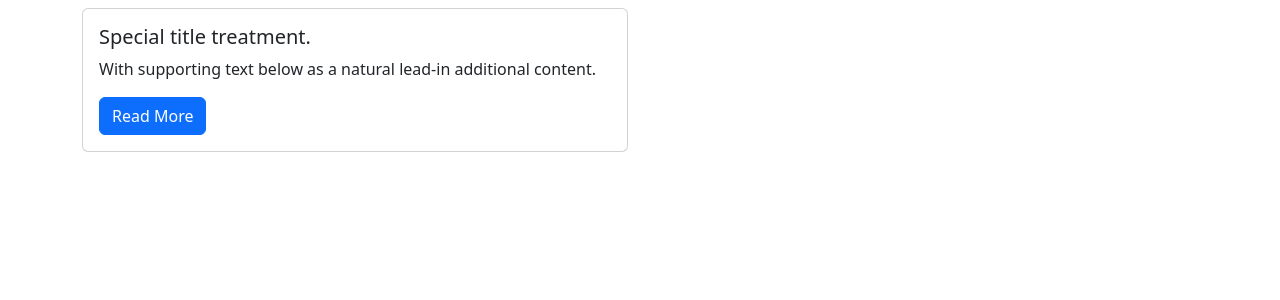
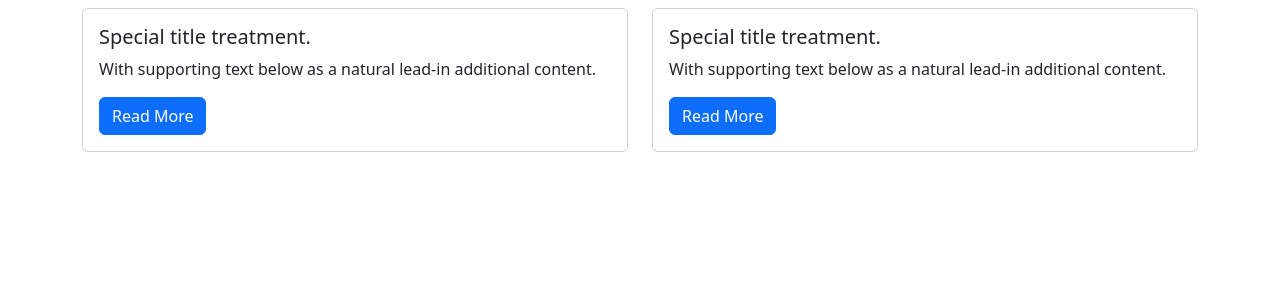
Before and after one commit to Andje23/blog_project, a Django app: template templates/main/blog_home.html in a window 1280 px wide. Shown: the part 56-356 px from the top of the page. Run offline with Django 4.2, Linux system fonts and the light colour scheme; the template is opened without the code that fills it, so the values that code supplies are empty.

Commit message:
Editing file blog_home.html. Adding the second card.

```diff
--- a/templates/main/blog_home.html
+++ b/templates/main/blog_home.html
@@ -15,6 +15,19 @@
 
         </div>
 
+    <div class="col-sm-6">
+        <div class="card">
+            <div class="card-body">
+                 <h5 class="card-title">Special title treatment.</h5>
+                    <p class="card-text">With supporting text below as a natural lead-in additional content.</p>
+                    <a href="{% url 'blog_detail' %}" class="btn btn-primary">Read More</a>
+
+            </div>
+
+        </div>
+
+    </div>
+
     </div>
 
 {% endblock content %}
```
